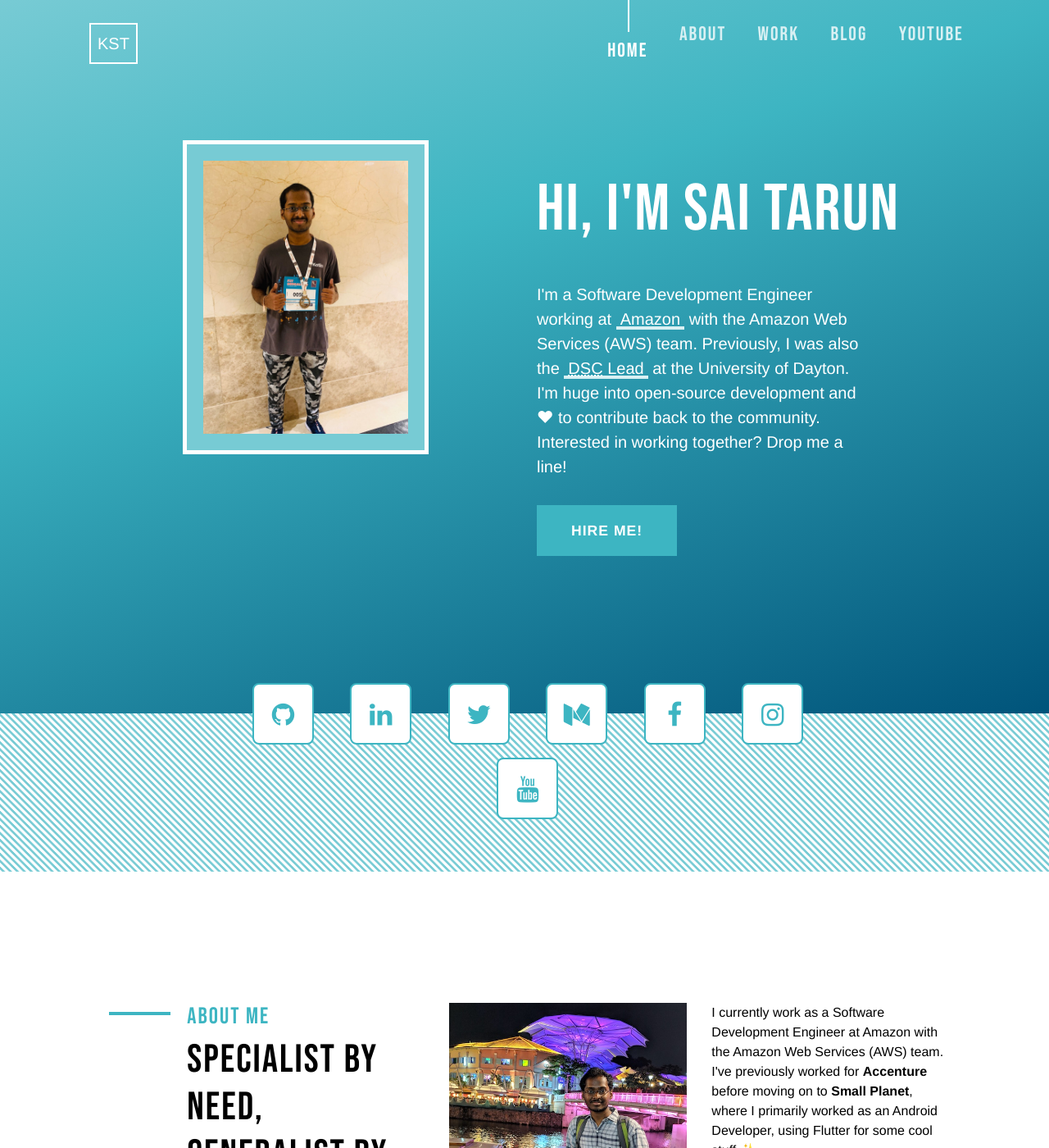
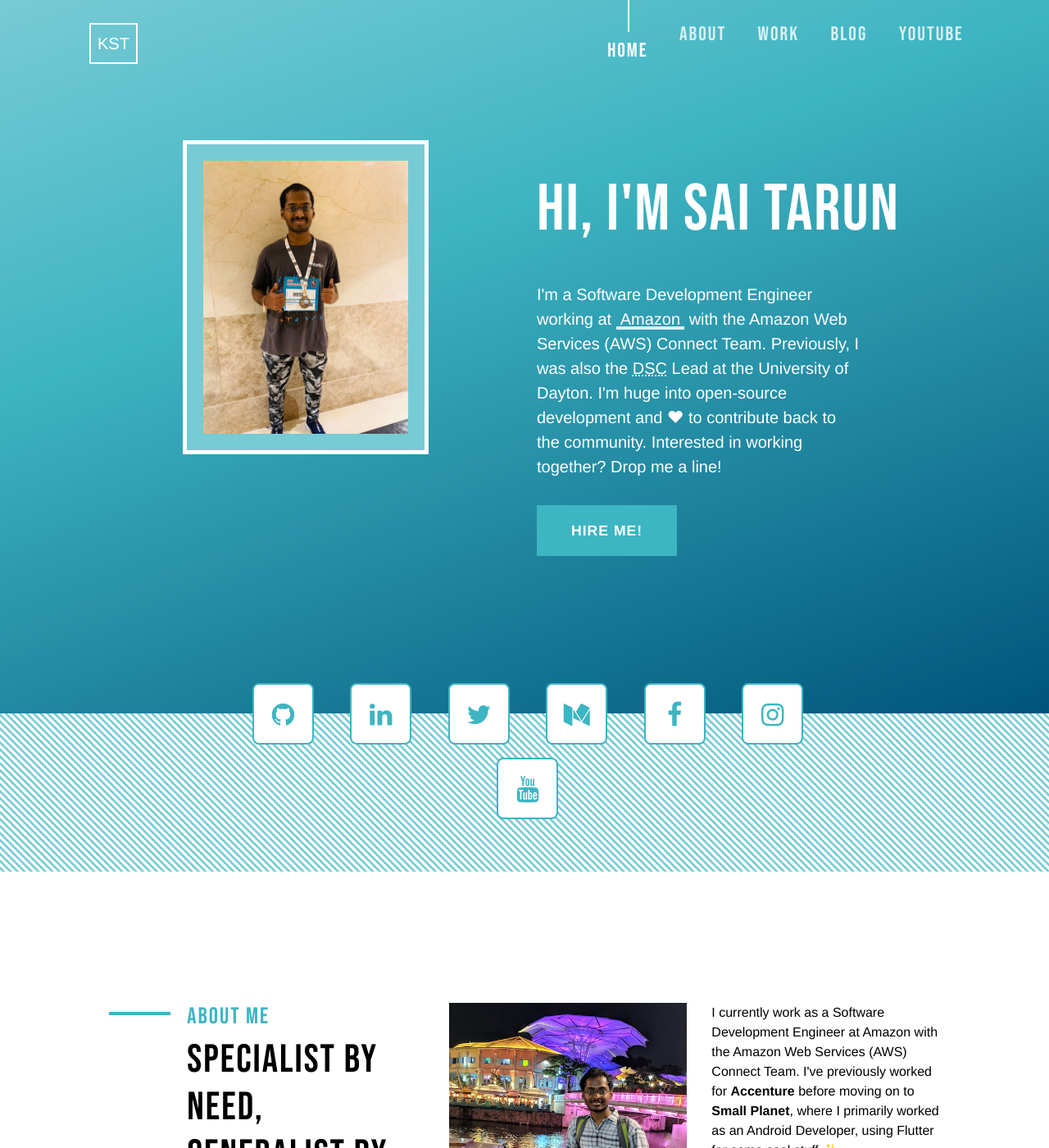
Before and after one commit to SAITARUN55/Portfolio, a Jekyll site: the page built from index.html, in a window 1280 px wide and 1400 px high. Shown: the whole window at 82% size. Built offline with Jekyll 4.4.1, drawn with Linux system fonts in a browser that asks for light colours.

Commit message:
:memo: Updated team to "Connect" team

```diff
--- a/_config.yml
+++ b/_config.yml
@@ -1,7 +1,7 @@
 repo_url: https://github.com/SAITARUN55/Portfolio
 title: Kaniganti Sai Tarun | Portfolio
 description: >-
-  I'm a Software Development Engineer working at Amazon with the Amazon Web Services (AWS) team. I'm huge into open-source development and love to contribute back to the community. Interested in working together? Drop me a line!
+  I'm a Software Development Engineer working at Amazon with the Amazon Web Services (AWS) Connect Team. I'm huge into open-source development and love to contribute back to the community. Interested in working together? Drop me a line!
 
 og:
   title: Kaniganti Sai Tarun's Portfolio
--- a/_layouts/home.html
+++ b/_layouts/home.html
@@ -148,7 +148,7 @@
 			<p
 				data-aos-delay="400"
 				data-aos="fade-up">
-				I currently work as a Software Development Engineer at Amazon with the Amazon Web Services (AWS) team.
+				I currently work as a Software Development Engineer at Amazon with the Amazon Web Services (AWS) Connect Team.
 				I've previously worked for <strong>Accenture</strong> before moving on to <strong>Small Planet</strong>, where I primarily worked as an Android Developer, using Flutter for some cool stuff ✨</p>
 			<p
 				class="lead"
--- a/index.html
+++ b/index.html
@@ -2,8 +2,8 @@
 layout: home
 ---
 
-I'm a Software Development Engineer working at <a href="https://www.smallplanet.com/" rel="noopener noreferrer" target="_blank" class="lite">Amazon</a> with the Amazon Web Services (AWS) team.
-Previously, I was also the <a href="https://dsc.community.dev/u/mb397d/" rel="noopener noreferrer" target="_blank" class="lite"><abbr title="Google Developer Student Club">DSC</abbr> Lead</a> at the University of Dayton.
+I'm a Software Development Engineer working at <a href="https://aws.amazon.com/connect/" rel="noopener noreferrer" target="_blank" class="lite">Amazon</a> with the Amazon Web Services (AWS) Connect Team.
+Previously, I was also the <abbr title="Google Developer Student Club">DSC</abbr> Lead at the University of Dayton.
 I'm huge into open-source development and ❤ to contribute back to the community.
 Interested in working together?
 Drop me a line!
```
